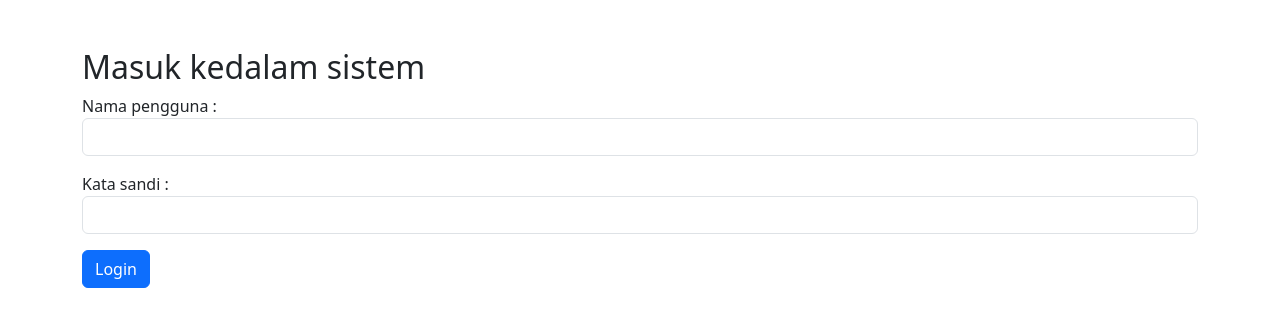
After one commit to arsyaapricia/Tugas-Praktikum-PBW, a PHP site: page /login.php in a window 1280 px wide. The commit adds this page. Shown: the top 327 px of the page. Run offline with PHP 8.4, Linux system fonts and the light colour scheme.

Commit message:
Menambahkan Login dan Logout untuk Tugas-11

```diff
--- /dev/null
+++ b/Praktikum-10/login.php
@@ -0,0 +1,29 @@
+<!DOCTYPE html>
+<html lang="en">
+<head>
+    <meta charset="UTF-8">
+    <meta name="viewport" content="width=device-width, initial-scale=1.0">
+    <title>Page Login</title>
+    <link href="https://cdn.jsdelivr.net/npm/bootstrap@5.3.0/dist/css/bootstrap.min.css" rel="stylesheet">
+</head>
+<body class="container mt-5">
+    <h2>Masuk kedalam sistem</h2>
+    <?php if (isset($_GET['message'])): ?>
+        <div class="alert alert-info"><?=
+            htmlspecialchars($_GET['message']) ?></div>
+    <?php endif; ?>
+    <form method="post" action="proses_login.php">
+        <div class="mb-3">
+            <label>Nama pengguna :</label>
+            <input type="text" name="username" class="form-control" required>
+        </div>
+        <div class="mb-3">
+            <label>Kata sandi :</label>
+            <input type="password" name="password" class="form-control" required>
+        </div>
+
+        <button type="submit" class="btn btn-primary">Login</button>
+
+    </form>
+</body>
+</html>
```
Also changed, not shown: Praktikum-10/index.php (+6 -1 lines), Praktikum-10/logout.php (added, +8 -0 lines), Praktikum-10/proses_login.php (added, +32 -0 lines), Praktikum-10/style.css (+9 -4 lines).
